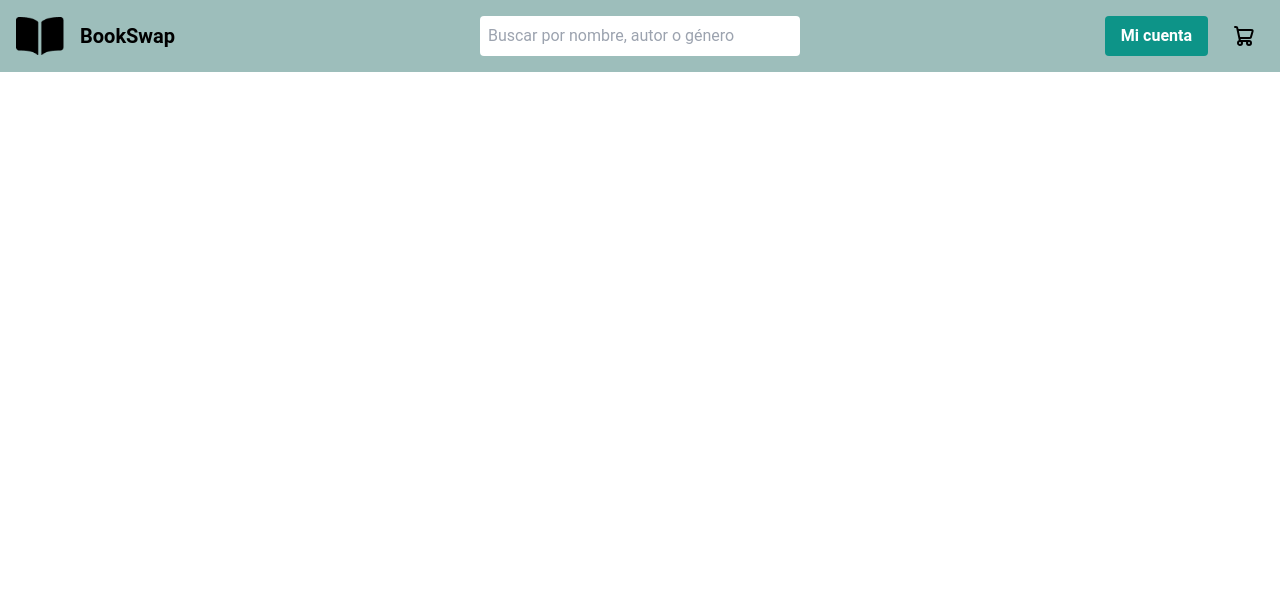
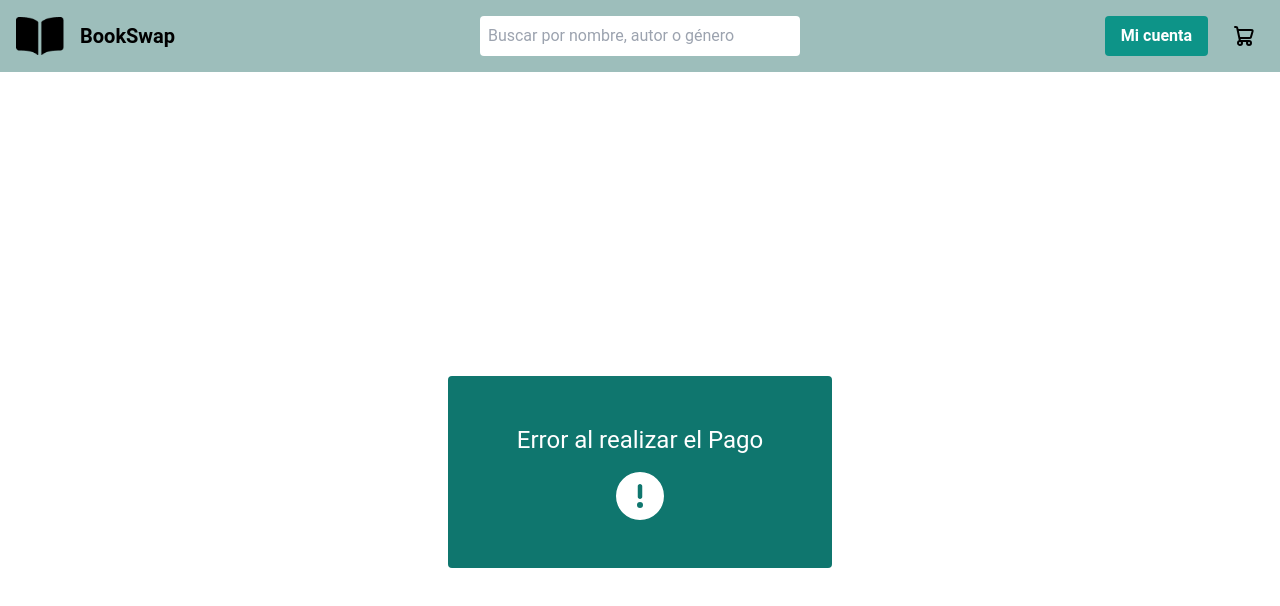
Before and after one commit to danieltello3/BookSwap_Front, a React (Vite) app: page /confirmation in a window 1280 px wide. Before the commit this address had no page. Shown: the top 606 px of the page. Built offline with nearby package versions, Linux system fonts and the light colour scheme.

Commit message:
se completa flujo de pago

```diff
--- a/src/App.tsx
+++ b/src/App.tsx
@@ -16,6 +16,7 @@ import ListaDeDeseos from "./pages/ListaDeDeseos/ListaDeDeseos";
 import Publicate from "./pages/BookPublicate/Publicate";
 import Checkout from "./pages/Checkout/Checkout";
 import Tracking from "./pages/Tracking/Tracking";
+import RespuestaPago from "./pages/RespuestaPago/RespuestaPago";
 
 function App() {
   return (
@@ -35,6 +36,7 @@ function App() {
         <Route path="/publicate" Component={Publicate} />
         <Route path="/checkout" Component={Checkout} />
         <Route path="/tracking" Component={Tracking} />
+        <Route path="/confirmation" Component={RespuestaPago} />
         {/* Aqui ponen las rutas de las paginas */}
       </Routes>
     </Router>
--- a/src/components/ui/organismos/CategoriaSidebar/CategoriaSidebar.tsx
+++ b/src/components/ui/organismos/CategoriaSidebar/CategoriaSidebar.tsx
@@ -21,7 +21,7 @@ const CategoriaSidebar: React.FC<CategoriaSidebarProps> = () => {
 
   return (
     <div className="flex flex-col w-1/5 border p-2 gap-4 rounded border-solid border-black">
-        <h1 className="font-bold text-2xl ">Categorías {categorias.length}</h1>
+        <h1 className="font-bold text-2xl ">Categorías</h1>
         <div>
          {categorias?.map((option) => (
           <Category key={option.id} name={option.nombre} id={option.id} />
--- a/src/pages/Checkout/Checkout.tsx
+++ b/src/pages/Checkout/Checkout.tsx
@@ -31,8 +31,8 @@ const Checkout = () => {
 
   };
 
-  const montoCompra = 110;
-  const nroOrden = 15;
+  const montoCompra = 120;
+  const nroOrden = 16;
   // Dummy function for form submission
   const handleSubmit = async (e: React.FormEvent<HTMLFormElement>) => {
     e.preventDefault();
--- /dev/null
+++ b/src/pages/RespuestaPago/RespuestaPago.tsx
@@ -0,0 +1,26 @@
+import { FontAwesomeIcon } from '@fortawesome/react-fontawesome'
+import { faCircleCheck, faCircleExclamation } from '@fortawesome/free-solid-svg-icons'
+import { useNavigate, useSearchParams } from 'react-router-dom'
+import { useEffect } from 'react'
+
+const RespuestaPago = () => {
+  const [searchParams, setSearchParams] = useSearchParams()
+  const navigate = useNavigate();
+  const success = searchParams.get("success");
+  useEffect(()=>{
+    setTimeout(()=>{
+      navigate("userConfig")
+    },6000)
+  },[])
+  return (
+    <div className='flex flex-col h-screen align-middle justify-center content-center'>
+      <div className='w-96 h-48 flex gap-4 flex-col align-middle justify-center bg-teal-700 rounded m-auto'>
+        <p className='text-center text-white text-2xl'>{success === 'true' ? 'Pago Realizado con éxito' : 'Error al realizar el Pago'}</p>
+        <FontAwesomeIcon icon={success === 'true' ? faCircleCheck : faCircleExclamation}  className='text-white text-5xl'/>
+      </div>
+
+    </div>
+  )
+}
+
+export default RespuestaPago
```
